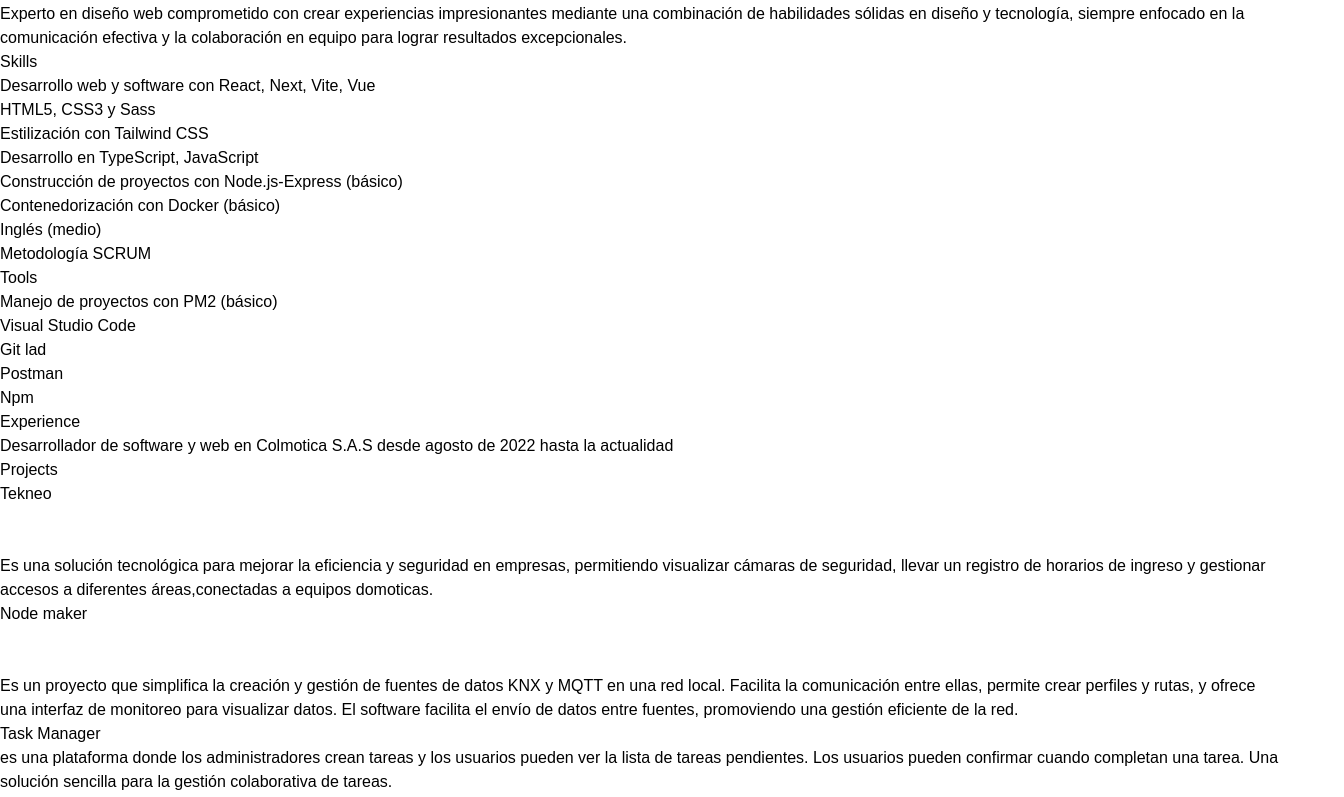
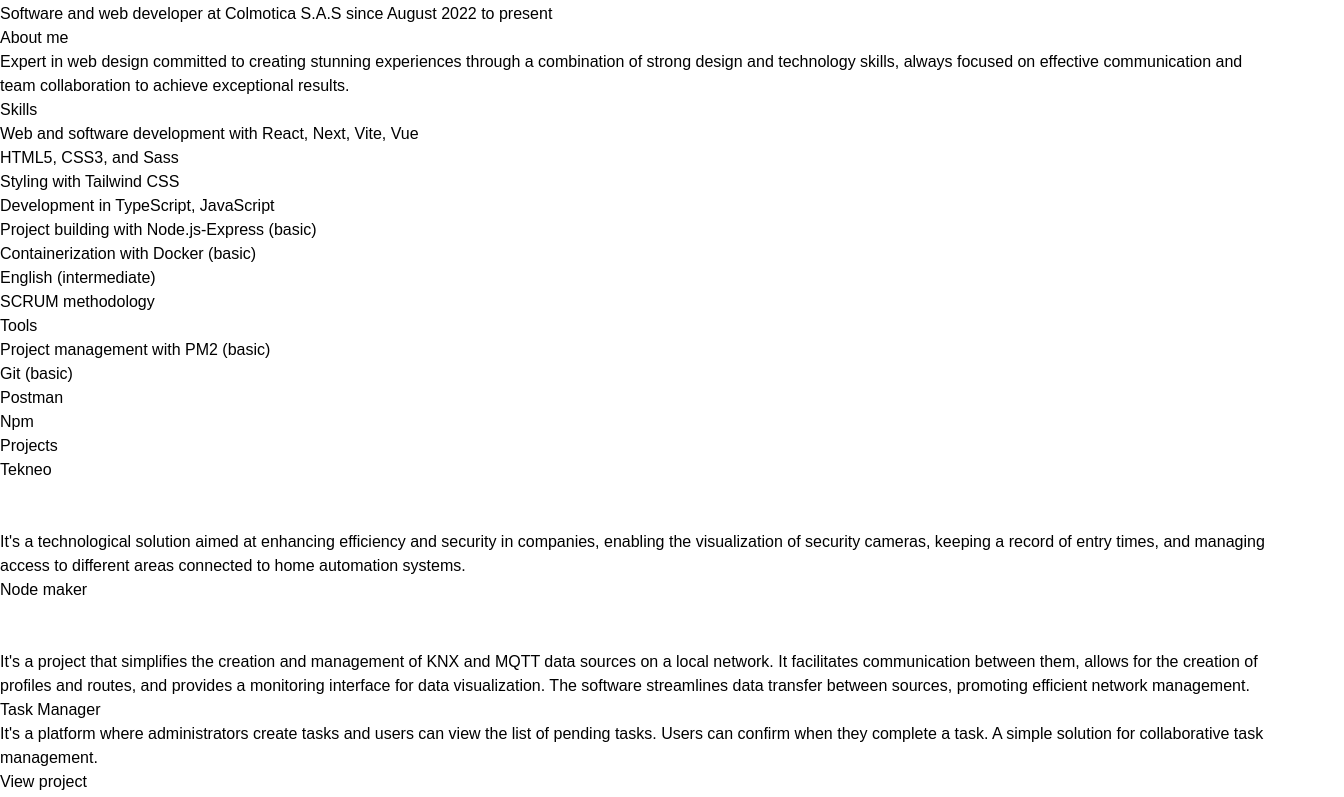
Before and after one commit to junior-pacheco/mi-porfolio, a React (Vite) app: page / in a window 1280 px wide. Shown: the part 822-1619 px from the top of the page, 1344 px wide, since content can reach past the window. Built offline with nearby package versions, Linux system fonts and the light colour scheme.

Commit message:
fix styles

```diff
--- a/src/components/about/index.jsx
+++ b/src/components/about/index.jsx
@@ -14,11 +14,12 @@
 
   return (
     <div className="bg-slate-900 gap-7 text-white min-h-screen flex flex-col justify-center items-center relative">
-      <Element
-  name="about"
-  className="w-full p-5 mt-2 gap-5 flex flex-col md:flex-row justify-center items-center"
-  style={{ height: '100vh' }}
->
+    <Element
+    name="about"
+    className="w-full p-5 mt-2 gap-5 flex flex-col md:flex-row justify-center items-center"
+    style={{ height: '100vh' }}
+    >
+
 
   <div className="flex w-[70%]  flex-col justify-center items-center">
     <motion.p
@@ -55,12 +56,6 @@
   <div className="rounded-full md:h-96 md:w-96 h-56 w-56 bg-gray-300 border-6 border-white mr-5 md:mr-10 flex justify-center items-center overflow-hidden" style={{backgroundImage: "url('https://img.freepik.com/psd-gratis/representacion-3d-diseno-grafico_23-2149642712.jpg?t=st=1715098023~exp=1715101623~hmac=704fd4f561d8bb0d5e9ccc914162e4ada5b01baa5e58423fce85b19d03756436&w=740')", backgroundSize: "cover", backgroundPosition: "center", backgroundRepeat: "no-repeat", boxShadow: "0 0 0 6px #fff"}}>
   {/* Aquí puedes colocar el contenido alternativo si es necesario */}
 </div>
-
-
-
-
-
-
 </Element>
 
       {/* <Element
@@ -103,15 +98,21 @@
       <div className="relative">
         <Element
           name="info"
-          className="w-full p-5 mt-4 flex justify-center gap-5 rounded-lg flex-col md:flex-row"
+          className="w-full p-5 mt-4 flex justify-center gap-5 rounded-lg flex-col"
         >
+              <div className='text-center mb-5'>
+        <h1 className="text-3xl font-bold text-yellow-500 mb-4">Experience</h1>
+        <p className='text-white mb-2 text-base md:text-xl'>Software and web developer at <span className='font-bold'>Colmotica S.A.S</span> since August 2022 to present</p>
+      </div>
+
+        <div className='flex justify-center gap-2'>
           <motion.div
             whileHover={{ scale: 1.05 }}
             className="bg-slate-800/90 flex flex-col items-center shadow-2xl justify-start p-5 rounded-2xl w-full md:w-1/3 lg:w-1/3 card"
           >
             <h2 className="text-3xl text-green-400 font-semibold mb-5">About me</h2>
             <p className="text-base">
-              Experto en diseño web comprometido con crear experiencias impresionantes mediante una combinación de habilidades sólidas en diseño y tecnología, siempre enfocado en la comunicación efectiva y la colaboración en equipo para lograr resultados excepcionales.
+            Expert in web design committed to creating stunning experiences through a combination of strong design and technology skills, always focused on effective communication and team collaboration to achieve exceptional results.
             </p>
           </motion.div>
           <motion.div
@@ -120,14 +121,14 @@
           >
             <h2 className="text-3xl text-green-400 font-semibold mb-5">Skills</h2>
             <ul className="list-disc text-base list-inside">
-              <li>Desarrollo web y software con React, Next, Vite, Vue</li>
-              <li>HTML5, CSS3 y Sass</li>
-              <li>Estilización con Tailwind CSS</li>
-              <li>Desarrollo en TypeScript, JavaScript</li>
-              <li>Construcción de proyectos con Node.js-Express (básico)</li>
-              <li>Contenedorización con Docker (básico)</li>
-              <li>Inglés (medio)</li>
-              <li>Metodología SCRUM</li>
+              <li>Web and software development with React, Next, Vite, Vue</li>
+              <li>HTML5, CSS3, and Sass</li>
+              <li>Styling with Tailwind CSS</li>
+              <li>Development in TypeScript, JavaScript</li>
+              <li>Project building with Node.js-Express (basic)</li>
+              <li>Containerization with Docker (basic)</li>
+              <li>English (intermediate)</li>
+              <li>SCRUM methodology</li>
             </ul>
           </motion.div>
           <motion.div
@@ -136,13 +137,15 @@
           >
             <h2 className="text-3xl text-green-400 font-semibold mb-5">Tools</h2>
             <ul className="list-disc text-base list-inside">
-              <li>Manejo de proyectos con PM2 (básico)</li>
-              <li>Visual Studio Code</li>
-              <li>Git lad</li>
+              <li>Project management with PM2 (basic)</li>
+              <li>Git (basic)</li>
               <li>Postman</li>
               <li>Npm</li>
             </ul>
           </motion.div>
+        </div>
+
+
         </Element>
       </div>
 
--- a/src/components/projects/index.jsx
+++ b/src/components/projects/index.jsx
@@ -7,11 +7,6 @@
 const Projects = () => {
   return (
     <div className="p-10 bg-slate-900 overflow-y-auto">
-      <div className='text-center mb-5'>
-        <h1 className="text-3xl font-bold text-yellow-500 mb-4">Experience</h1>
-        <p className='text-white mb-2 text-base md:text-xl'>Desarrollador de software y web en <span className='font-bold'>Colmotica S.A.S</span> desde agosto de 2022 hasta la actualidad</p>
-      </div>
-
       <h1 className="text-3xl font-bold text-yellow-500 mb-4">Projects</h1>
       <div className="grid grid-cols-1 md:grid-cols-2 lg:grid-cols-3 gap-6">
         {/* Proyecto 1 */}
@@ -21,7 +16,7 @@
         <IconJamPadlockF/>
           </div>
           <p className="text-white mb-2">
-          Es una solución tecnológica para mejorar la eficiencia y seguridad en empresas, permitiendo visualizar cámaras de seguridad, llevar un registro de horarios de ingreso y gestionar accesos a diferentes áreas,conectadas a equipos domoticas.
+            It's a technological solution aimed at enhancing efficiency and security in companies, enabling the visualization of security cameras, keeping a record of entry times, and managing access to different areas connected to home automation systems.
           </p>
         </motion.div>
 
@@ -32,7 +27,7 @@
         <IconJamPadlockF/>
           </div>
           <p className="text-white mb-2">
-          Es un proyecto que simplifica la creación y gestión de fuentes de datos KNX y MQTT en una red local. Facilita la comunicación entre ellas, permite crear perfiles y rutas, y ofrece una interfaz de monitoreo para visualizar datos. El software facilita el envío de datos entre fuentes, promoviendo una gestión eficiente de la red.
+            It's a project that simplifies the creation and management of KNX and MQTT data sources on a local network. It facilitates communication between them, allows for the creation of profiles and routes, and provides a monitoring interface for data visualization. The software streamlines data transfer between sources, promoting efficient network management.
           </p>
         </motion.div>
 
@@ -40,7 +35,7 @@
         <motion.div whileHover={{ scale: 1.05 }} className="bg-slate-800/90 p-4 rounded-2xl shadow-2xl">
           <h2 className="text-xl text-green-400  font-semibold mb-2">Task Manager</h2>
           <p className="text-white mb-2">
-          es una plataforma donde los administradores crean tareas y los usuarios pueden ver la lista de tareas pendientes. Los usuarios pueden confirmar cuando completan una tarea. Una solución sencilla para la gestión colaborativa de tareas.
+            It's a platform where administrators create tasks and users can view the list of pending tasks. Users can confirm when they complete a task. A simple solution for collaborative task management.
           </p>
           <a
             href="https://taskmanagerjp.netlify.app/"
@@ -48,7 +43,7 @@
             rel="noopener noreferrer"
             className="text-blue-500 hover:underline"
           >
-            Ver proyecto
+            View project
           </a>
         </motion.div>
 
@@ -57,15 +52,15 @@
         <motion.div whileHover={{ scale: 1.05 }} className="bg-slate-800/90 p-4 rounded-2xl shadow-2xl">
           <h2 className="text-xl text-green-400  font-semibold mb-2">Login</h2>
           <p className="text-white mb-2">
-          Desarrollé un sistema de autenticación basado en Firebase para gestionar el proceso de inicio de sesión de usuarios en una aplicación web. Firebase Authentication proporciona una solución segura y fácil de implementar para la gestión de usuarios, manejo de contraseñas y autenticación con proveedores externos.
-          </p>
+            I developed an authentication system based on Firebase to manage the user login process in a web application. Firebase Authentication provides a secure and easy-to-implement solution for user management, password handling, and authentication with external providers.
+        </p>
           <a
             href="https://loginjp.netlify.app/"
             target="_blank"
             rel="noopener noreferrer"
             className="text-blue-500 hover:underline"
           >
-            Ver proyecto
+             View project
           </a>
         </motion.div>
       </div>
```
